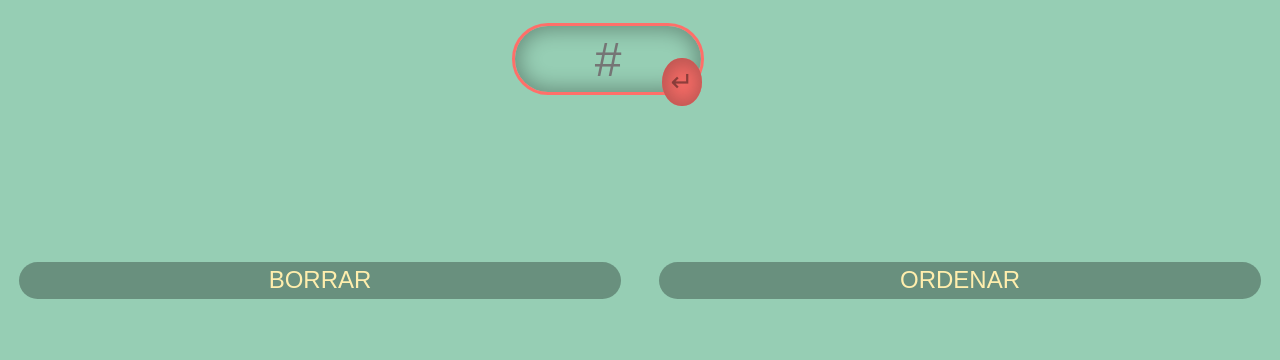
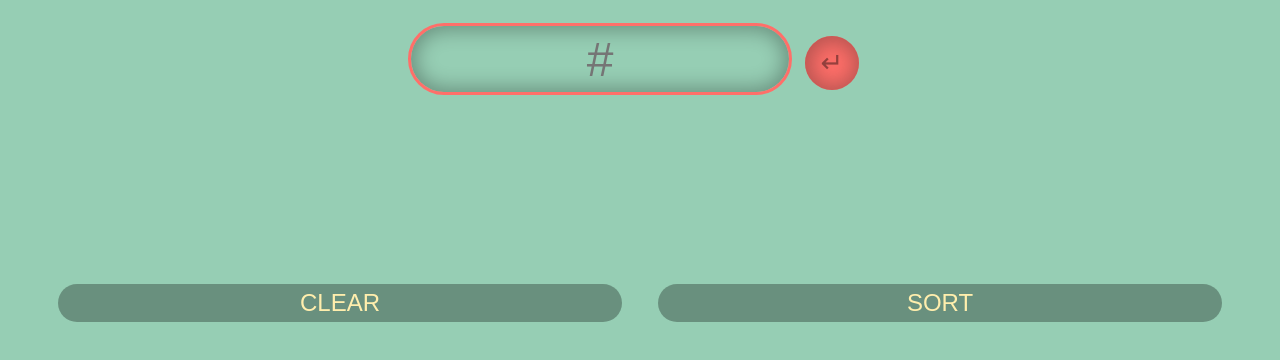
Before and after one commit to danielatp/prueba-tecnica, a plain HTML site: page index.html in a window 1280 px wide. Shown: the part 134-494 px from the top of the page. Drawn offline with Linux system fonts and the light colour scheme.

Commit message:
funcionalidad completa

```diff
--- a/index.html
+++ b/index.html
@@ -13,14 +13,14 @@
       <div id="main-header">
         <input id="number-input" type="text" name="number-input" placeholder="#" autofocus>
         <input id="submit" type="submit" name="submit" value="↵">
-        <p id="message"></p>
       </div>
+      <p id="message"></p>
       <div id="numbers">
         <!-- display added numbers -->
       </div>
       <div id="btn-container">
-        <input id="clear" type="submit" name="clear" value="BORRAR" class="btn">
-        <input type="submit" id="sort" name="sort" value="ORDENAR" class="btn">
+        <input id="clear" type="submit" name="clear" value="CLEAR" class="btn">
+        <input type="submit" id="sort" name="sort" value="SORT" class="btn">
       </div>
     </div>
     <script type="text/javascript" src="script.js"></script>
--- a/style.css
+++ b/style.css
@@ -1,13 +1,3 @@
-/*
-http://www.color-hex.com/color-palette/895
-
-verde1: #96ceb4 - rgb(150, 206, 180)
-verde2: #88d8b0 - rgb(136,216,176)
-amarillo: #ffeead - rgb((255,238,173))
-mostaza: #ffcc5c - rgb(255,204,92)
-salmon: #ff6f69 - rgb(255,111,105)
-*/
-
 *{
   margin: 0;
   padding: 0;
@@ -23,8 +13,12 @@ h1{
   font-size: 5em;
   color: #ffeead;
   text-shadow: .04em -.04em #ff6f69;
+  text-align: center;
+}
 
-  text-align: center;
+#main-header{
+  display: flex;
+  justify-content: center;
 }
 
 input {
@@ -45,10 +39,8 @@ input:focus {
   color: grey;
   border-radius: 50px;
   font-size: 3em;
-  position: relative;
-  left: 40%;
   height: 1.5em;
-  width: 4em;
+  width: 30%;
   padding: .5em;
 }
 
@@ -57,11 +49,11 @@ input:focus {
   font-size: 1.7em;
   color: rgba(0,0,0,0.4);
   background-color: #ff6f69;
-  padding: .3em;
-  position: relative;
-  left: 36%;
-  top: 15px;
+  height: 2em;
+  width: 2em;
   box-shadow: inset 1px 1px 20px 5px rgba(175, 81, 78, 0.9);
+  align-self: center;
+  margin: 1vw;
 }
 
 #submit:hover{
@@ -69,21 +61,21 @@ input:focus {
 }
 
 #message{
+  display: block;
   color: #ff6f69;
   background-color: rgba(0,0,0,0.2);
   border-radius: 50px;
   font-size: 1.2em;
   margin: 1%;
-  margin-top: 3%;
   text-align: center;
 }
 
 #numbers{
-  /* border: 1px solid black; */
   display: flex;
   flex-wrap: wrap;
   justify-content: center;
   padding: 5% 10%;
+  transition : all 5s ease-out;
 }
 
 .number{
@@ -91,11 +83,13 @@ input:focus {
   padding: 2%;
   font-size: 3em;
   color: #96ceb4;
+  transition: all 3s ease-out;
 }
 
 #btn-container{
   display:flex;
   justify-content: space-around;
+  margin: 5vh;
 }
 
 .btn{
@@ -110,3 +104,14 @@ input:focus {
   background-color: rgba(0,0,0,0.4);
   color: #ff6f69;
 }
+
+@media only screen and (max-width: 600px) {
+  h1{
+    font-size: 3em;
+    margin-bottom: 5vh;
+  }
+
+  .btn{
+    font-size: 1em;
+  }
+}
```
